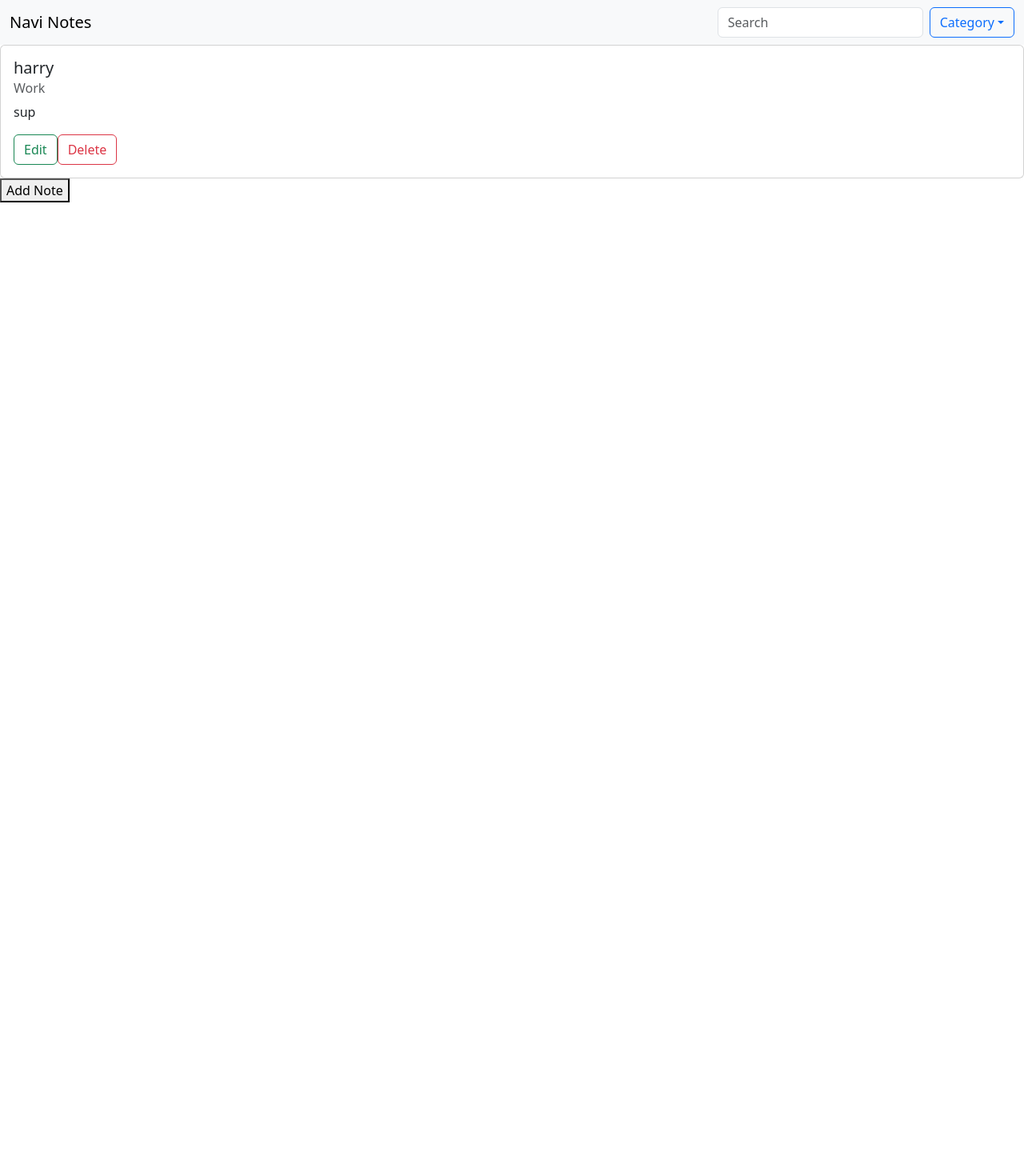
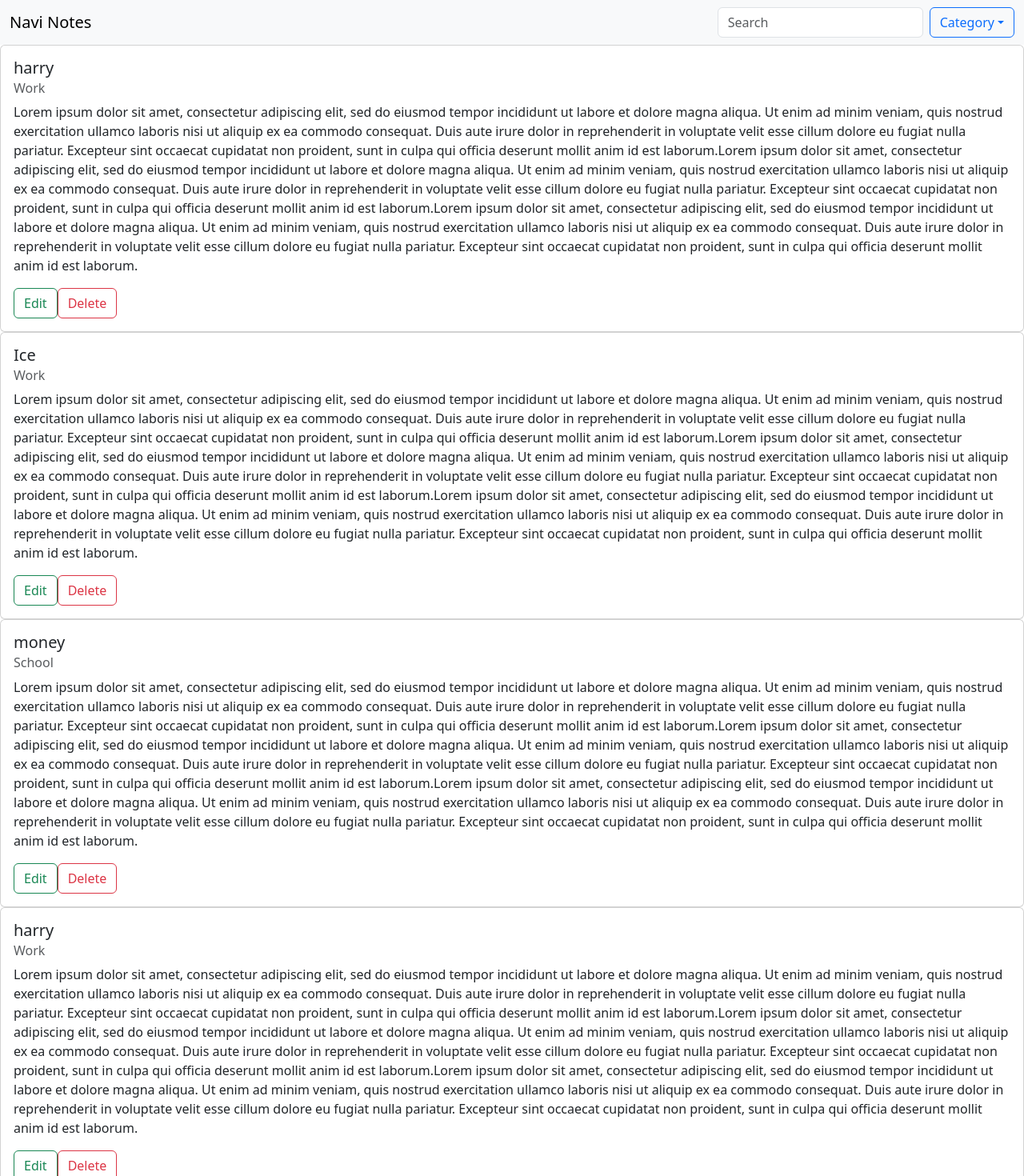
Before and after one commit to Jonnynavi/note-app, a React (Vite) app: page / in a window 1280 px wide. Shown: the top 1470 px of the page at 80% size. Before the commit the page ends 800 px from the top, so only its background shows below. Built offline with nearby package versions, Linux system fonts and the light colour scheme.

Commit message:
Search now filters through the notes

```diff
--- a/src/App.jsx
+++ b/src/App.jsx
@@ -4,15 +4,41 @@
 import CreateNote from './components/CreateNote';
 
 function App(){
+
+    const noteText = "Lorem ipsum dolor sit amet, consectetur adipiscing elit, sed do eiusmod tempor incididunt ut labore et dolore magna aliqua. Ut enim ad minim veniam, quis nostrud exercitation ullamco laboris nisi ut aliquip ex ea commodo consequat. Duis aute irure dolor in reprehenderit in voluptate velit esse cillum dolore eu fugiat nulla pariatur. Excepteur sint occaecat cupidatat non proident, sunt in culpa qui officia deserunt mollit anim id est laborum.Lorem ipsum dolor sit amet, consectetur adipiscing elit, sed do eiusmod tempor incididunt ut labore et dolore magna aliqua. Ut enim ad minim veniam, quis nostrud exercitation ullamco laboris nisi ut aliquip ex ea commodo consequat. Duis aute irure dolor in reprehenderit in voluptate velit esse cillum dolore eu fugiat nulla pariatur. Excepteur sint occaecat cupidatat non proident, sunt in culpa qui officia deserunt mollit anim id est laborum.Lorem ipsum dolor sit amet, consectetur adipiscing elit, sed do eiusmod tempor incididunt ut labore et dolore magna aliqua. Ut enim ad minim veniam, quis nostrud exercitation ullamco laboris nisi ut aliquip ex ea commodo consequat. Duis aute irure dolor in reprehenderit in voluptate velit esse cillum dolore eu fugiat nulla pariatur. Excepteur sint occaecat cupidatat non proident, sunt in culpa qui officia deserunt mollit anim id est laborum."
     const [notes, setNotes] = useState([
         {
             title: "harry",
             category: "Work",
-            noteText: "sup",
+            noteText,
             id: 0
+        },
+        {
+            title: "Ice",
+            category: "Work",
+            noteText,
+            id: 1
+        },
+        {
+            title: "money",
+            category: "School",
+            noteText,
+            id: 2
+        },
+        {
+            title: "harry",
+            category: "Work",
+            noteText,
+            id: 3
+        },
+        {
+            title: "harry",
+            category: "Books",
+            noteText,
+            id: 4
         }
     ]);
-
+    const [filteredSearch, setFilteredSearch] = useState(notes);
     const [createNoteShow, setCreateNoteShow] = useState(true);
 
     const createNote = (title, category, noteText) => {
@@ -40,16 +66,18 @@
     };
 
     const searchFilter = (filter) => {
-        const title = filter.title;
-        let results = notes.filter((note) => {
-            return  note.title.toLowerCase().startsWith(title.toLowerCase())
-        });
+        let results = notes;
+        if(!filter.isEmpty){
+            results = notes.filter((note) => {
+                return  note.title.toLowerCase().startsWith(filter.title.toLowerCase())
+            });
+        }
+        setFilteredSearch(results);
     }
-
 
     function renderNewNote(){
         if(createNoteShow){
-            return <NoteList setCreateNoteShow={setCreateNoteShow} noteList={notes} editNote={editNote} deleteNote={deleteNote}/>
+            return <NoteList setCreateNoteShow={setCreateNoteShow} noteList={filteredSearch} editNote={editNote} deleteNote={deleteNote}/>
         }else{
             return <CreateNote setCreateNoteShow={setCreateNoteShow} createNote={createNote} />
         }
--- a/src/components/NavBar.jsx
+++ b/src/components/NavBar.jsx
@@ -6,11 +6,17 @@
     const [term, setTerm] = useState("")
 
     const handleChange = (e) => {
+        let title = e.target.value;
+        let isEmpty = true
         setTerm(e.target.value)
+        if(e.target.value !== ""){
+            isEmpty = false;
+        };
+
         searchFilter({
-            title: term
+            title,
+            isEmpty
         })
-
     }
 
 
```
